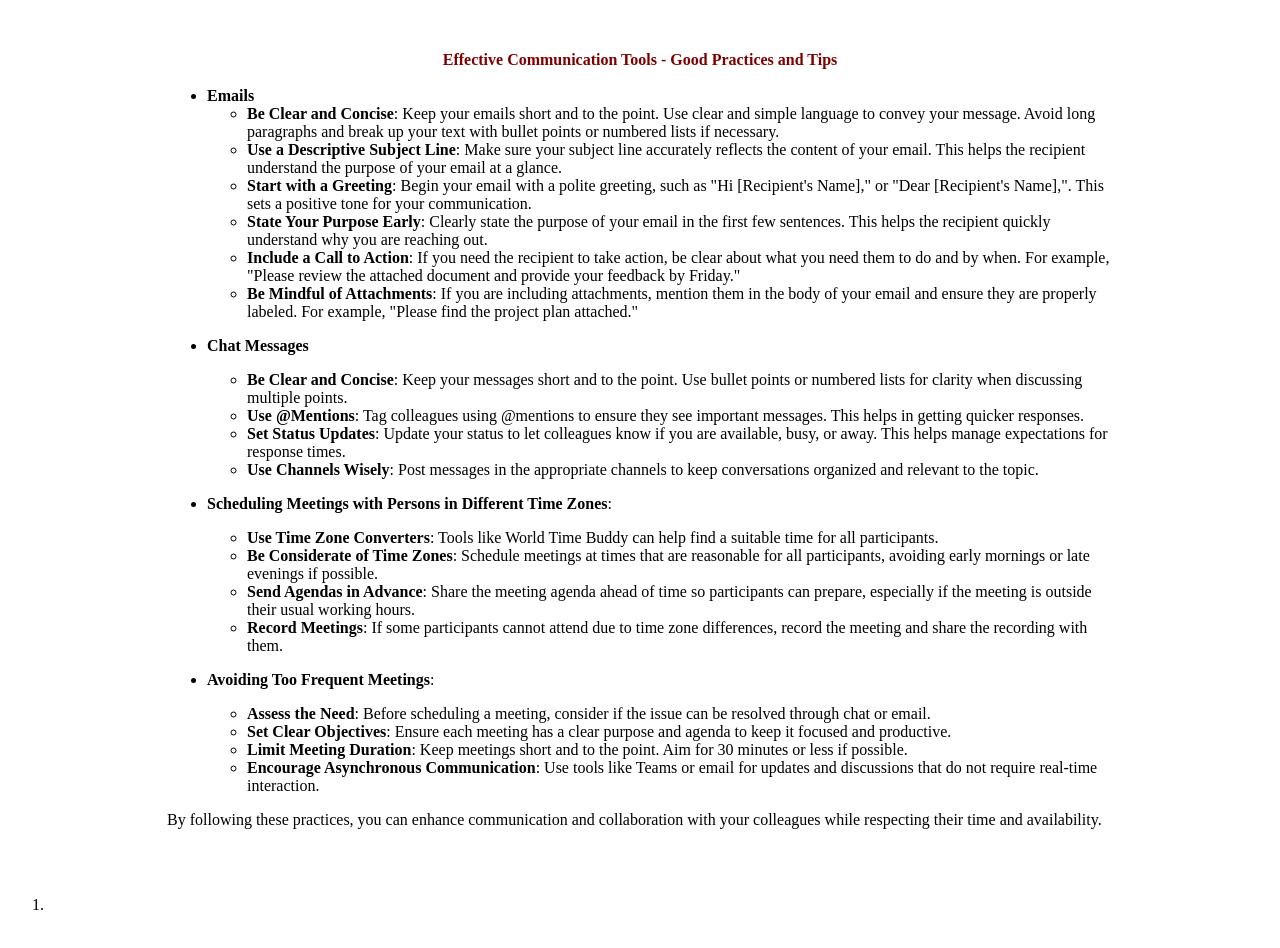
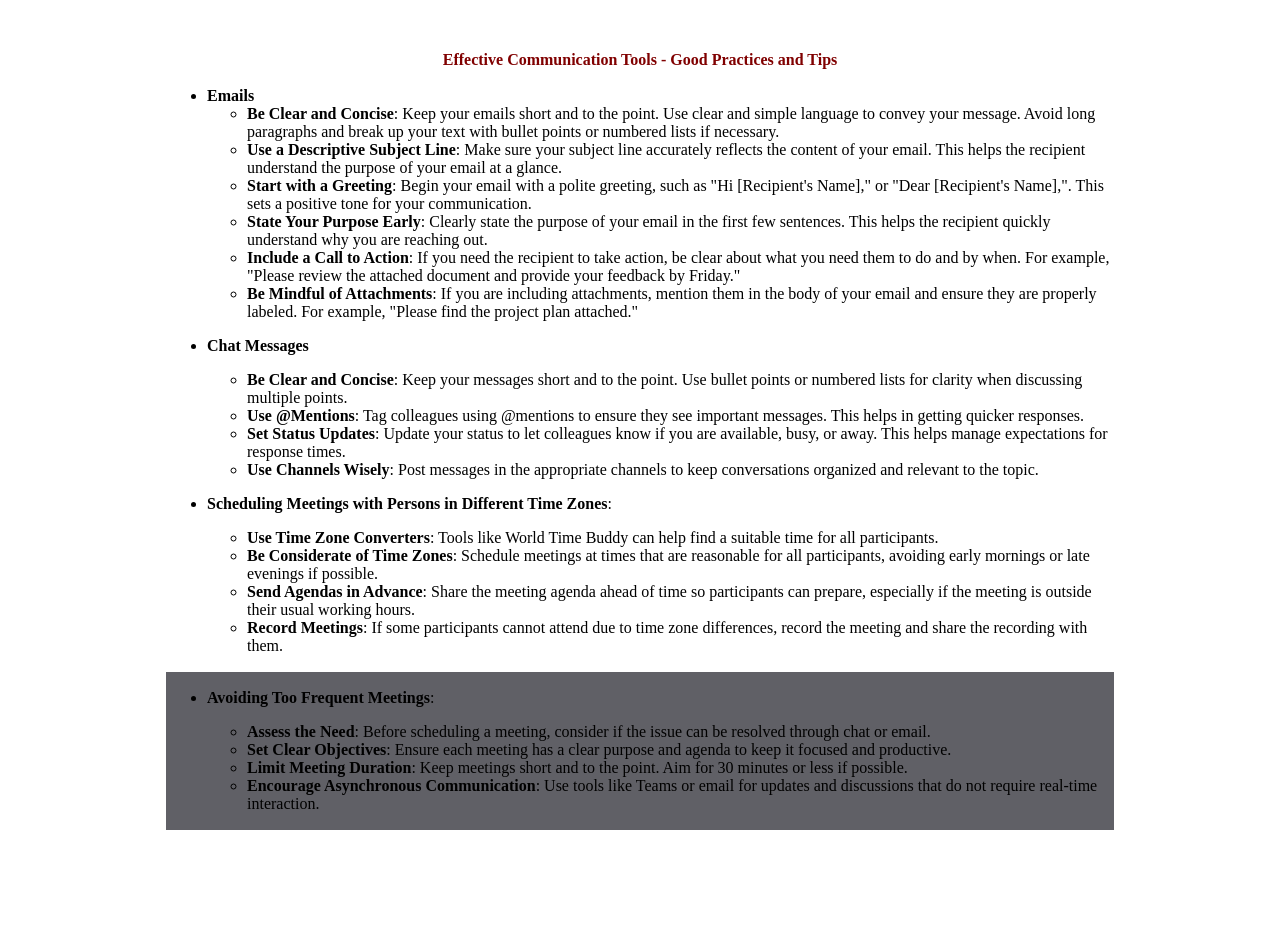
Before and after one commit to cbhgehc/cbhgehc.github.io, a plain HTML site: page nopingnogain.html in a window 1280 px wide. Drawn offline with Linux system fonts and the light colour scheme.

Commit message:
Update nopingnogain.html

```diff
--- a/nopingnogain.html
+++ b/nopingnogain.html
@@ -36,9 +36,15 @@
 <li><strong>Use Time Zone Converters</strong>: Tools like World Time Buddy can help find a suitable time for all participants.</li>
 <li><strong>Be Considerate of Time Zones</strong>: Schedule meetings at times that are reasonable for all participants, avoiding early mornings or late evenings if possible.</li>
 <li><strong>Send Agendas in Advance</strong>: Share the meeting agenda ahead of time so participants can prepare, especially if the meeting is outside their usual working hours.</li>
-<li><strong>Record Meetings</strong>: If some participants cannot attend due to time zone differences, record the meeting and share the recording with them.</li>
+<li><strong>Record Meetings</strong>: If some participants cannot attend due to time zone differences, record the meeting and share the recording with them.&nbsp;</li>
 </ul>
 </li>
+</ul>
+</td>
+</tr>
+<tr style="background-color: #606066;">
+<td style="width: 100%;">
+<ul>
 <li>
 <p><strong>Avoiding Too Frequent Meetings</strong>:</p>
 <ul>
@@ -49,15 +55,12 @@
 </ul>
 </li>
 </ul>
-<p>By following these practices, you can enhance communication and collaboration with your colleagues while respecting their time and availability.&nbsp;</p>
 </td>
 </tr>
 </tbody>
 </table>
 <p>&nbsp;</p>
-<ol>
-<li>&nbsp;</li>
-</ol>
+<p>&nbsp;</p>
 <p>&nbsp;</p>
 
 </body>
```
